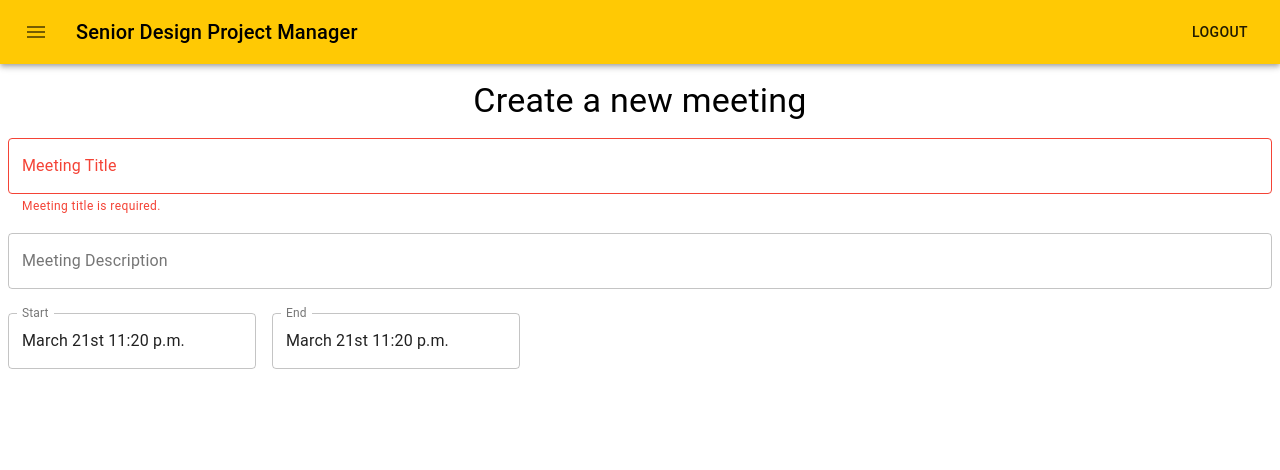
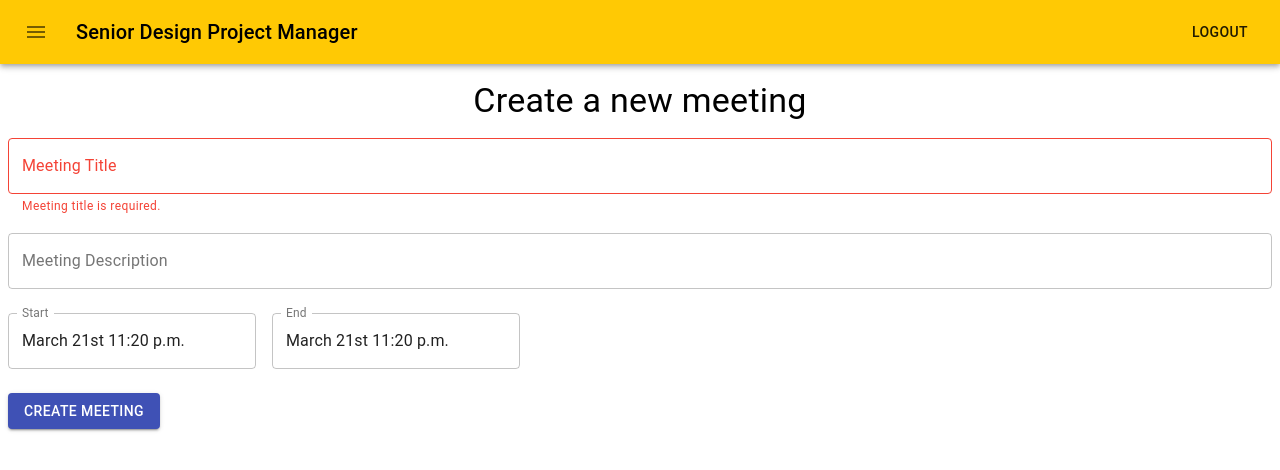
Before and after one commit to nguderian/SDPM, a React (Create React App) app in the folder frontend/: page /NewMeeting in a window 1280 px wide. Shown: the top 470 px of the page. Built offline with nearby package versions, Linux system fonts and the light colour scheme.

Commit message:
Created post request for create meeting

```diff
--- a/frontend/src/components/forms/coordinator/NewMeeting.js
+++ b/frontend/src/components/forms/coordinator/NewMeeting.js
@@ -17,10 +17,17 @@ const useStyles = makeStyles(theme => ({
         margin: theme.spacing(1),
         marginTop: theme.spacing(2),
     },
+    createButton: {
+        margin: theme.spacing(1),
+        textAlign: 'center',
+        marginTop: theme.spacing(2),
+    }
 }));
 
 
 const NewMeeting = ({ userId, userType, token, loggedIn}) => {
+    //TODO: Authorization tokens are dynamic based on each user which needs to be used after login is created
+    //TODO make a dropdown selector + get request for teams and team ids
     const classes = useStyles();
     const [meetingTitle, setMeetingTitle] = useState('');
     const [meetingDescription, setMeetingDescription] = useState('');
@@ -55,6 +62,39 @@ const NewMeeting = ({ userId, userType, token, loggedIn}) => {
         setEndDateTime(formattedDateTime);
     };
 
+    async function createMeeting() {
+        let body = {
+            'type': 'meeting',
+            'access_level': userType,
+            'user_id': userId,
+            'title': meetingTitle,
+            'description': meetingDescription,
+            'start_date': startDateTime,
+            'end_date': endDateTime,
+            'team_id': 1 //TODO: create get request to load all the teams that exist with their associated id
+        }
+
+        let options = {
+            method: 'POST',
+            url: 'http://localhost:3001/api/CreateForm',
+            headers: {
+                'Accept': 'application/json',
+                'Authorization': 'eyJhbGciOiJIUzI1NiIsInR5cCI6IkpXVCJ9.eyJ1c2VybmFtZSI6InRhbnZpciIsImlhdCI6MTU4NDQ5OTEwNiwiZXhwIjoxNTg3MDkxMTA2fQ.smBUubIYJmf7Zefbr2pWf-wl-Uoqnmh598DA4IYnhfE'
+            },
+            data: body
+        }
+
+        let response = await axios(options);
+        console.log(response);
+        let responseOK = response && response.status === 200 && response.statusText === 'OK';
+        if(responseOK) {
+            console.log('meeting made');
+        }
+        else {
+            console.log('something went wrong');
+        }
+    };
+
     return (
         <Fragment>
             <Typography variant='h4' className={classes.pageTitle}>Create a new meeting</Typography>
@@ -82,22 +122,30 @@ const NewMeeting = ({ userId, userType, token, loggedIn}) => {
                 <MuiPickersUtilsProvider utils={DateFnsUtils}>
                     <DateTimePicker
                         className={classes.meetingTitle}
-                        label="Start"
-                        inputVariant="outlined"
+                        label='Start'
+                        inputVariant='outlined'
                         value={startDateTime}
                         onChange={handleStartDateTimeChange}
                         disablePast={true}
                     />
                     <DateTimePicker
                         className={classes.meetingTitle}
-                        label="End"
-                        inputVariant="outlined"
+                        label='End'
+                        inputVariant='outlined'
                         value={endDateTime}
                         onChange={handleEndDateTimeChange}
                         disablePast={true}
                     />
-            </MuiPickersUtilsProvider>
+                </MuiPickersUtilsProvider>
             </div>
+            <Button
+                variant='contained'
+                color='primary'
+                onClick={createMeeting}
+                className={classes.createButton}
+            >
+                Create Meeting
+            </Button>
         </Fragment>
     )
 }
```
